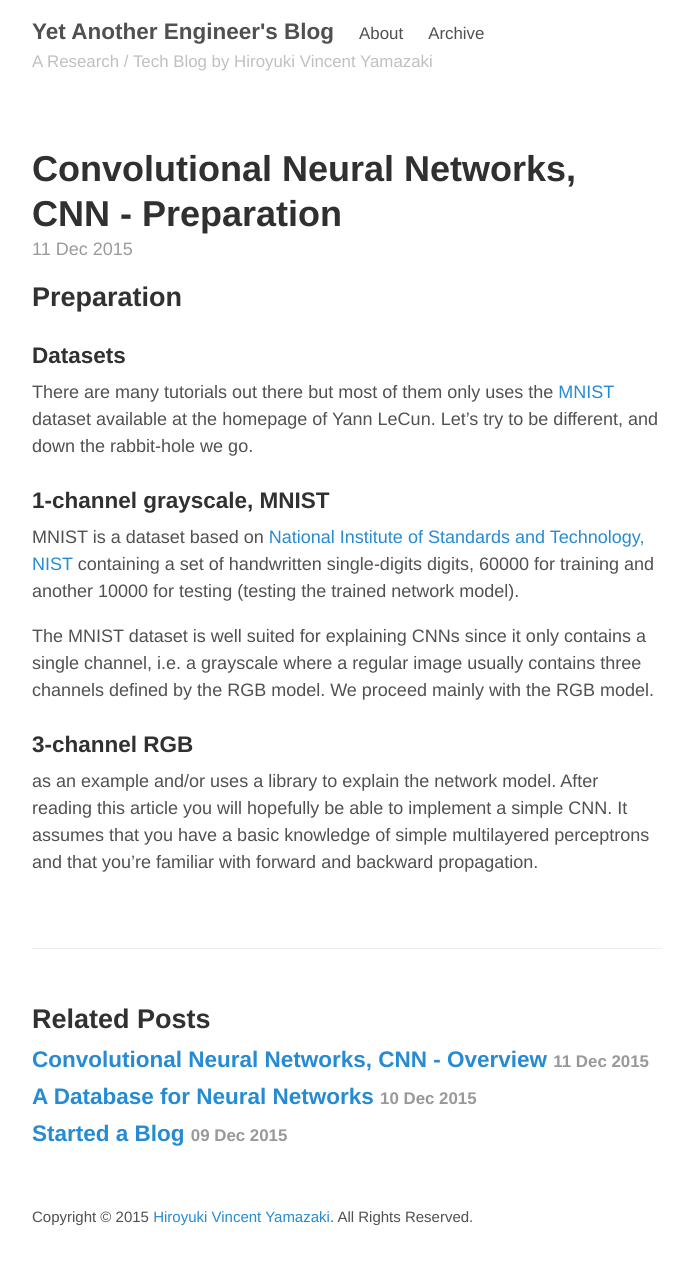
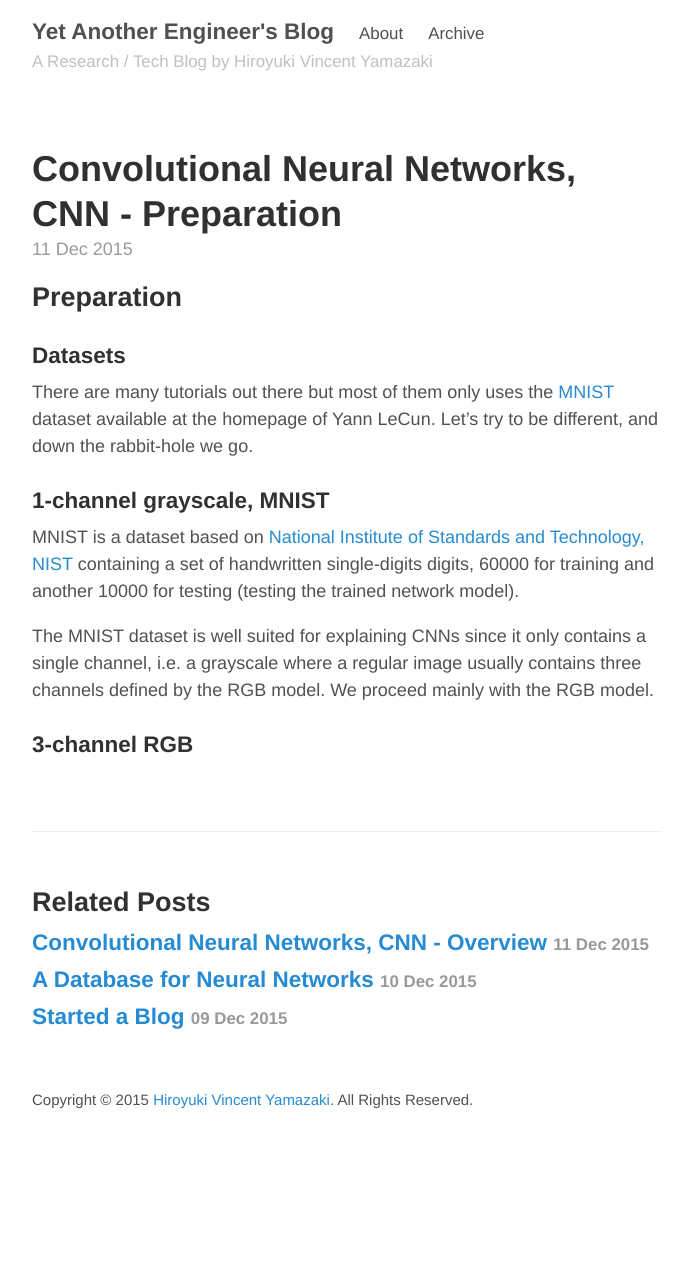
Before and after one commit to hvy/hvy.github.io, a Jekyll site: the page built from _posts/2015-12-11-cnn-datasets.md, in a window 1280 px wide. Shown: the whole page, without its empty margins (293-986 px from the left). Built offline with Jekyll 4.4.1, drawn with Linux system fonts in a browser that asks for light colours; after the commit the page ends 1149 px from its top, so only the background shows below that.

Commit message:
removed a section

```diff
--- a/_posts/2015-12-11-cnn-datasets.md
+++ b/_posts/2015-12-11-cnn-datasets.md
@@ -15,5 +15,3 @@ MNIST is a dataset based on [National Institute of Standards and Technology, NIS
 The MNIST dataset is well suited for explaining CNNs since it only contains a single channel, i.e. a grayscale where a regular image usually contains three channels defined by the RGB model. We proceed mainly with the RGB model.
 
 ### 3-channel RGB
-
-as an example and/or uses a library to explain the network model. After reading this article you will hopefully be able to implement a simple CNN. It assumes that you have a basic knowledge of simple multilayered perceptrons and that you're familiar with forward and backward propagation.
```
